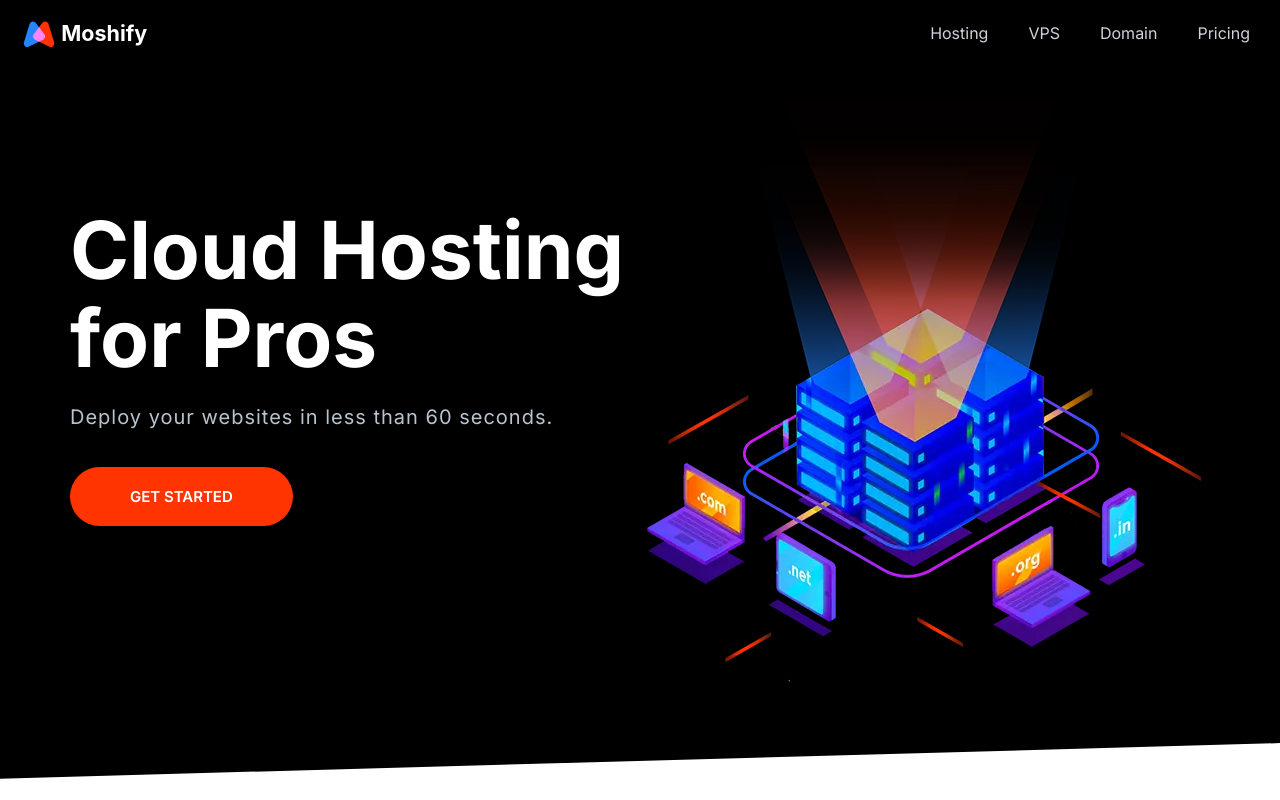
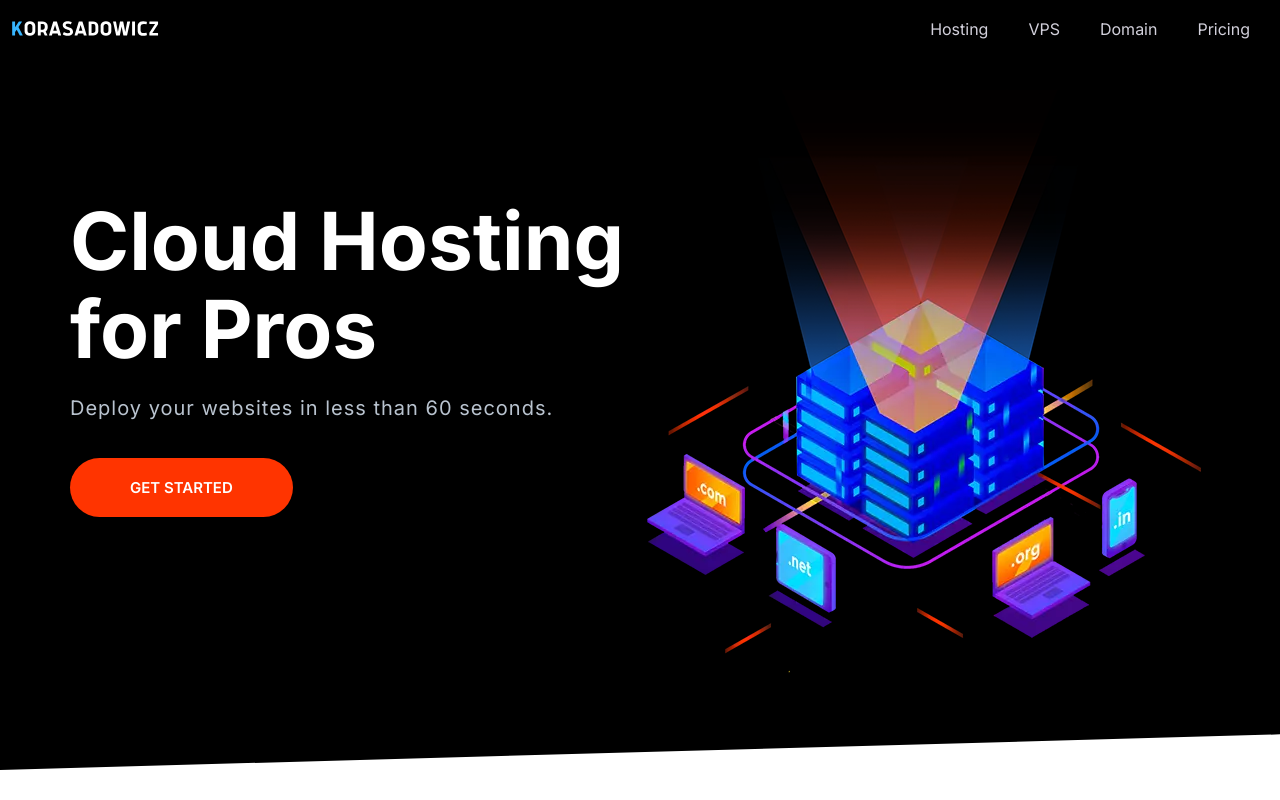
Before and after one commit to KoraDigital/Korasadowicz, a plain HTML site: page index.html in a window 1280 px wide. Shown: the top 800 px of the page. Drawn offline with nearby package versions, Linux system fonts and the light colour scheme.

Commit message:
Changed Logo.

```diff
--- a/index.html
+++ b/index.html
@@ -11,7 +11,7 @@
     <meta property="og:description" content="Moshify... " />
     <meta property="og:type" content="website" />
     <meta property="og:image" content="http://" />
-    <meta property="og:url" content="https://moshified.com" />
+    <meta property="og:url" content="https://korasadowicz.com" />
     <title>Moshify - Go Online for Just $9</title>
     <link rel="preconnect" href="https://fonts.gstatic.com" />
     <link
@@ -25,7 +25,7 @@
   <body>
     <header>
       <nav class="nav collapsible">
-        <a class="nav__brand" href="/"><img src="images/logo.svg" alt="" /></a>
+        <a class="nav__brand" href="/"><img src="Images/KORASADOWICZ.svg" alt="" /></a>
         <svg class="icon icon--white nav__toggler">
           <use href="images/sprite.svg#menu"></use>
         </svg>
@@ -461,7 +461,7 @@
           </div>
         </section>
         <div class="footer__brand">
-          <img src="images/logo.svg" alt="" />
+          <img src="/Images/KORASADOWICZ.svg" alt="" />
           <p class="footer__copyright">Copyright 2020 Mosh Hamedani</p>
         </div>
       </div>
```
Also changed, not shown: Images/KORASADOWICZ.svg (added).
